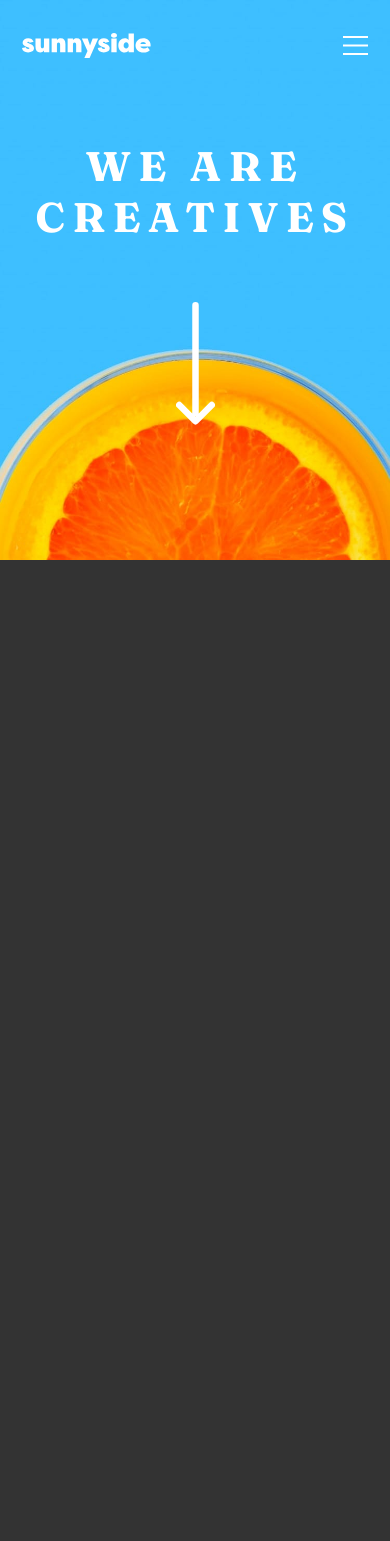
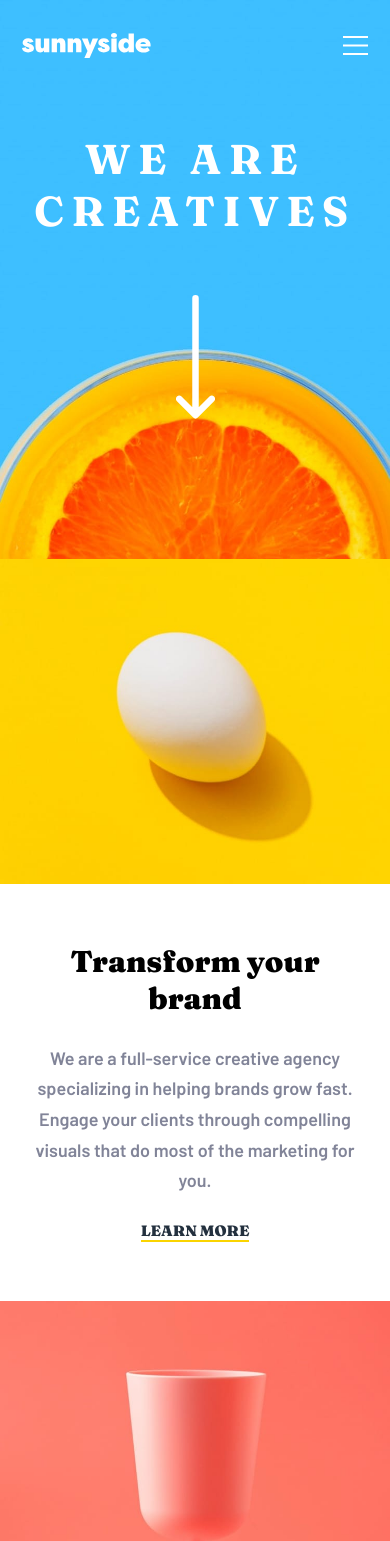
Before and after one commit to cendyz/Agency-landing-page, a React (Vite) app: page / in a window 390 px wide. Shown: the top 1541 px of the page. Before the commit the page ends 844 px from the top, so only its background shows below. Built offline with nearby package versions, Linux system fonts and the light colour scheme.

Commit message:
done today

```diff
--- a/src/App.jsx
+++ b/src/App.jsx
@@ -22,60 +22,126 @@ const App = () => {
 						</li>
 					</ul>
 				</div>
-				<div className="nav-mobile-skew"></div>
+				<div className='nav-mobile-skew'></div>
 			</nav>
 			<header className='header'>
 				<h1 className='header-title'>we are creatives</h1>
 				<img src='src/img/icon-arrow-down.svg' alt='Arrow down icon' className='header-arrow' />
 				<img src='src/img/mobile/image-header.jpg' alt='Header image' className='header-img' />
 			</header>
-			<main className="main">
-
+			<main className='main'>
+				<img src='src/img/mobile/image-transform.jpg' alt='Egg on yellow background' className='article-photo' />
+				<article className='two article'>
+					<h2 className='article-title'>Transform your brand</h2>
+					<p className='article-text'>
+						We are a full-service creative agency specializing in helping brands grow fast. Engage your clients through
+						compelling visuals that do most of the marketing for you.
+					</p>
+					<a href='#' className='article-link'>
+						learn more
+					</a>
+				</article>
+				<img src='src/img/mobile/image-stand-out.jpg' alt='Red glass on red background' className='article-photo' />
+				<article className='four article'>
+					<h2 className='article-title'>Stand out to the right audience</h2>
+					<p className='article-text'>
+						Using a collaborative formula of designers, researchers, photographers, videographers, and copywriters,
+						we’ll build and extend your brand in digital places.
+					</p>
+					<a href='#' className='article-link'>
+						learn more
+					</a>
+				</article>
+				<article className='article-with-img'>
+					<img src='src/img/mobile/image-graphic-design.jpg' alt='Red cherries' className='article-img' />
+					<div className='article-box'>
+						<h2 className='article-title article-title-box'>Graphic design</h2>
+						<p className='article-text article-text-text'>
+							Great design makes you memorable. We deliver artwork that underscores your brand message and captures
+							potential clients’ attention.
+						</p>
+					</div>
+				</article>
+				<article className='article-with-img'>
+					<img src='src/img/mobile/image-photography.jpg' alt='Red cherries' className='article-img' />
+					<div className='article-box'>
+						<h2 className='article-title article-title-box article-title-box'>Photography</h2>
+						<p className='article-text article-text-text'>
+							Increase your credibility by getting the most stunning, high-quality photos that improve your business
+							image.
+						</p>
+					</div>
+				</article>
+				<section className='last-section'>
+					<h3 className='last-section-title'>Client testimonials</h3>
+					<div className='last-section-box'>
+						<img src='src/img/image-emily.jpg' alt='Profile picture' className='last-img' />
+						<p className='last-info'>
+							We put our trust in Sunnyside and they delivered, making sure our needs were met and deadlines were always
+							hit.
+						</p>
+						<p className='last-name'>Emily R.</p>
+						<p className='last-job'>Marketing Director</p>
+					</div>
+					<div className='last-section-box'>
+						<img src='src/img/image-thomas.jpg' alt='Profile picture' className='last-img' />
+						<p className='last-info'>
+							Sunnyside’s enthusiasm coupled with their keen interest in our brand’s success made it a satisfying and
+							enjoyable experience.
+						</p>
+						<p className='last-name'>Thomas S.</p>
+						<p className='last-job'>Chief Operating Officer</p>
+					</div>
+					<div className='last-section-box'>
+						<img src='src/img/image-jennie.jpg' alt='Profile picture' className='last-img' />
+						<p className='last-info'>
+							Incredible end result! Our sales increased over 400% when we worked with Sunnyside. Highly recommended!
+						</p>
+						<p className='last-name'>Jennie F.</p>
+						<p className='last-job'>Business Owner</p>
+					</div>
+				</section>
+				<div className='images'>
+					<img src='src/img/mobile/image-gallery-milkbottles.jpg' alt='Milk bottless' className='article-photo' />
+					<img src='src/img/mobile/image-gallery-orange.jpg' alt='Orange on the plate' className='article-photo' />
+					<img src='src/img/mobile/image-gallery-cone.jpg' alt='Cone' className='article-photo' />
+					<img src='src/img/mobile/image-gallery-sugar-cubes.jpg' alt='Sugar cubes' className='article-photo' />
+				</div>
 			</main>
 		</>
 	);
 };
 export default App;
 
-// About
-//   Services
-//   Projects
-//   Contact
-
-//   We are creatives
-
-//   Transform your brand
-
-//   We are a full-service creative agency specializing in helping brands grow fast.
-//   Engage your clients through compelling visuals that do most of the marketing for you.
+//
 
 //   Learn more
 
-//   Stand out to the right audience
+//
 
-//   Using a collaborative formula of designers, researchers, photographers, videographers, and copywriters, we’ll build and extend your brand in digital places.
+//
 
 //   Learn more
 
 //   Graphic design
-//   Great design makes you memorable. We deliver artwork that underscores your brand message and captures potential clients’ attention.
+//
 
-//   Photography
-//   Increase your credibility by getting the most stunning, high-quality photos that improve your business image.
+//
+//
 
-//   Client testimonials
+//
 
-//   We put our trust in Sunnyside and they delivered, making sure our needs were met and deadlines were always hit.
+//
 //   Emily R.
-//   Marketing Director
+//
 
-//   Sunnyside’s enthusiasm coupled with their keen interest in our brand’s success made it a satisfying and enjoyable experience.
-//   Thomas S.
-//   Chief Operating Officer
+//
+//
+//
 
-//   Incredible end result! Our sales increased over 400% when we worked with Sunnyside. Highly recommended!
-//   Jennie F.
-//   Business Owner
+//
+//
+//
 
 //   About
 //   Services
--- a/src/sass/main.scss
+++ b/src/sass/main.scss
@@ -16,7 +16,7 @@
 
 body {
 	font-size: 16px;
-	background-color: #333;
+	background-color: var(--white);
 	font-family: "Barlow", sans-serif;
 }
 
@@ -88,18 +88,18 @@ body {
 }
 
 .header {
-	margin-top: 12.8vw;
 	display: flex;
 	flex-direction: column;
-	justify-content: center;
 	row-gap: 14.93vw;
+	height: 120vw;
 }
 
 .header-title {
+	margin-top: 1em;
 	text-transform: uppercase;
 	text-align: center;
 	font-family: "Fraunces", serif;
-	font-size: clamp(4rem, calc(4rem + ((58 - 40) * ((100vw - 375px) / (575 - 375)))), 5.8rem);
+	font-size: clamp(4rem, calc(4rem + ((62 - 40) * ((100vw - 375px) / (575 - 375)))), 6.2rem);
 	letter-spacing: 0.18em;
 	color: var(--white);
 }
@@ -113,8 +113,123 @@ body {
 .header-img {
 	position: absolute;
 	top: 0;
+	left: 0;
 	width: 100%;
 	z-index: -1;
+}
+
+.article-photo {
+	display: block;
+	width: 100%;
+}
+
+.article {
+	display: grid;
+	row-gap: 1.6em;
+	padding: 3.7em 1.7em;
+	text-align: center;
+}
+
+.article-title {
+	font-size: 3rem;
+}
+
+.article-text {
+	font-weight: 600;
+	color: var(--dark-grayish-blue);
+	line-height: 1.7;
+	font-size: 1.8rem;
+}
+
+.article-link {
+	width: fit-content;
+	margin: 0 auto;
+	font-size: 1.5rem;
+	text-transform: uppercase;
+	color: var(--very-dark-desaturated-blue);
+	border-bottom: 2px solid var(--yellow);
+}
+
+.article-link,
+.article-title {
+	font-family: var(--fraunces);
+	font-weight: 900;
+}
+
+.article-with-img {
+	display: flex;
+	justify-content: center;
+	align-items: flex-end;
+	position: relative;
+	height: 600px;
+}
+
+.article-img {
+	position: absolute;
+	top: 0;
+	width: 100%;
+	height: 100%;
+	z-index: -10;
+}
+
+.article-box {
+	padding: 3em 1em;
+	text-align: center;
+}
+
+.article-title-box {
+	color: var(--dark-desaturated-cyan);
+}
+
+.article-text-text {
+	margin-top: 1.8em;
+	color: var(--dark-desaturated-cyan);
+	font-size: 1.6rem;
+}
+
+.last-section {
+	padding: 3.5em 2em;
+	padding-bottom: 5.5em;
+	text-align: center;
+}
+
+.last-section-title {
+	font-family: var(--fraunces);
+	text-transform: uppercase;
+	letter-spacing: 4px;
+	font-size: 1.6rem;
+	color: var(--grayish-blue);
+}
+
+.last-img {
+	margin-top: 4.5em;
+	margin-bottom: 2em;
+	width: 65px;
+	border-radius: 50%;
+}
+
+.last-info {
+	font-size: 1.75rem;
+	font-weight: 600;
+	color: var(--very-dark-grayish-blue);
+	line-height: 1.7;
+}
+
+.last-name {
+	margin-top: 2em;
+	margin-bottom: 0.7em;
+	font-family: var(--fraunces);
+	font-weight: 900;
+}
+
+.last-job {
+	font-size: 1.3rem;
+	color: var(--grayish-blue);
+}
+
+.images {
+	display: grid;
+	grid-template-columns: 0.5fr 0.5fr;
 }
 
 // - Mobile: 375px
```
